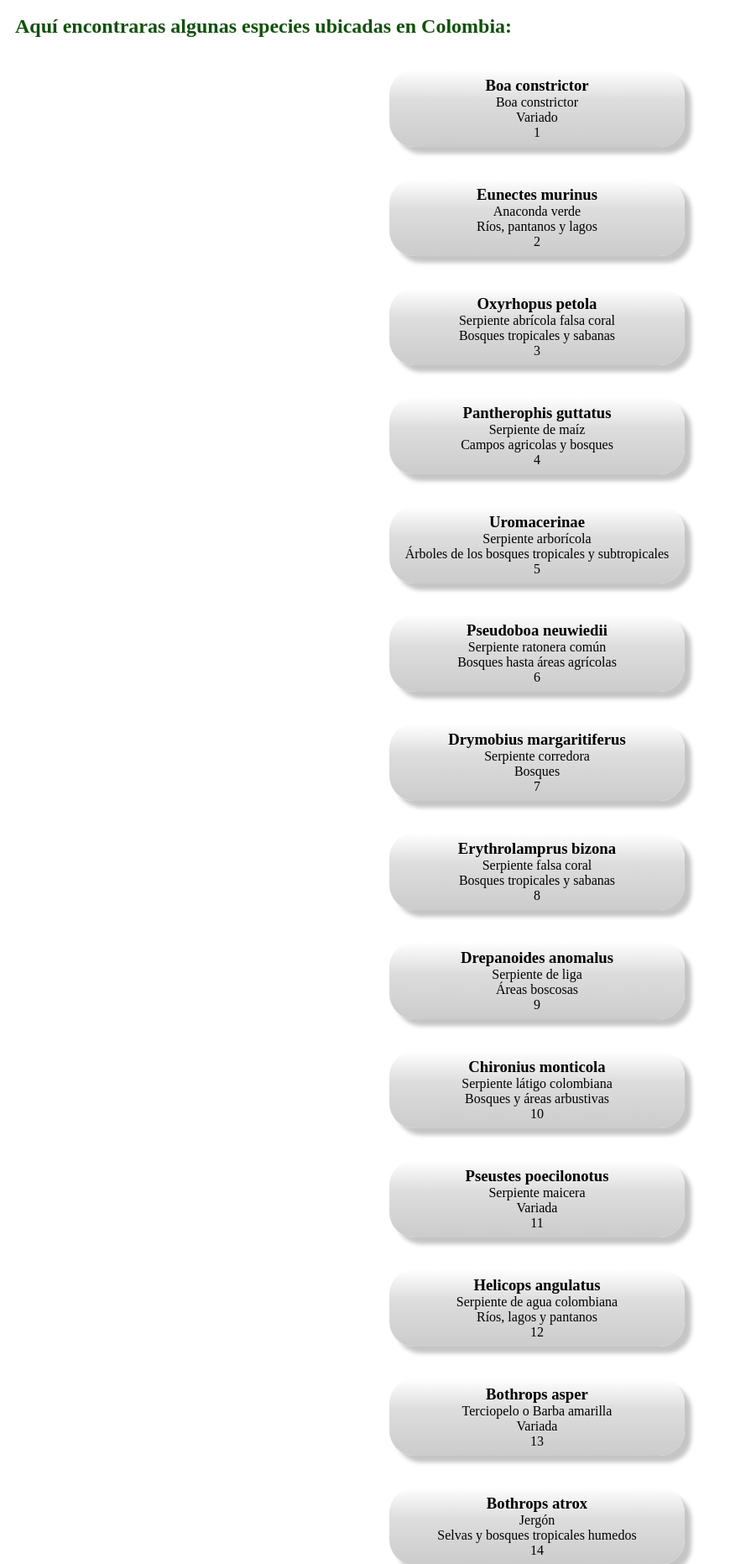
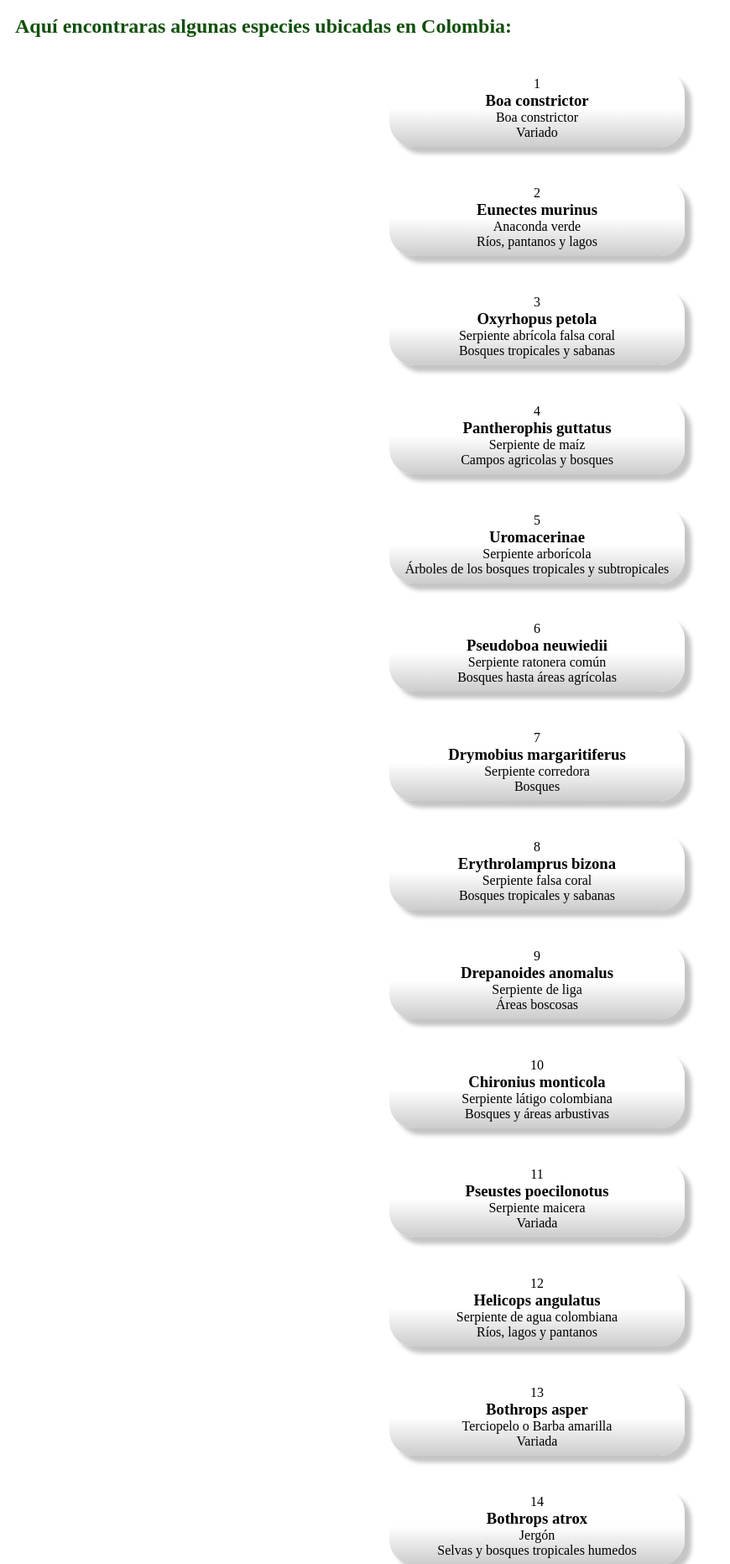
Before and after one commit to valdmntina/Avance, a Django app: page /ubicacion/ in a window 1280 px wide. Shown: the part 48-1911 px from the top of the page at 84% size, without its empty margins (0-870 px from the left). Run offline with Django 5.2, Linux system fonts and the light colour scheme; data comes from the database, SQL or seed files in the repository.

Commit message:
id modificacion

```diff
--- a/ProyectoFinal/Templates/ubicacion.html
+++ b/ProyectoFinal/Templates/ubicacion.html
@@ -23,10 +23,10 @@
                         <ul>
                             {% for s in especie %}
                             <li class="contenedor_s">
+                                <p>{{s.id}}</p>
                                 <h3>{{s.nombre_cientifico}}</h3>
                                 <p>{{s.nombre_comun}}</p>
                                 <p>{{s.habitat}}</p>
-                                <p>{{s.id}}</p>
                             </li>
                             {% endfor %}
                         </ul>
--- a/ProyectoFinal/static/main.css
+++ b/ProyectoFinal/static/main.css
@@ -319,11 +319,11 @@ main{
     margin: auto;
     display: flex;
     justify-content: space-around;
-    border-radius: 5px solid var(--color-one);
+    border-radius: 5px;
     width: 22em;
     box-shadow: 8px 8px 5px #c5c5c5;
     padding: 8px 12px;
-    background-image: linear-gradient(180deg, #fff, #ddd 40%, #ccc);
+    background-image: linear-gradient(#fff, #ffffff, #ccc);
     border-radius: 30px;
     margin-top: 3%;
     align-items: center;
```
